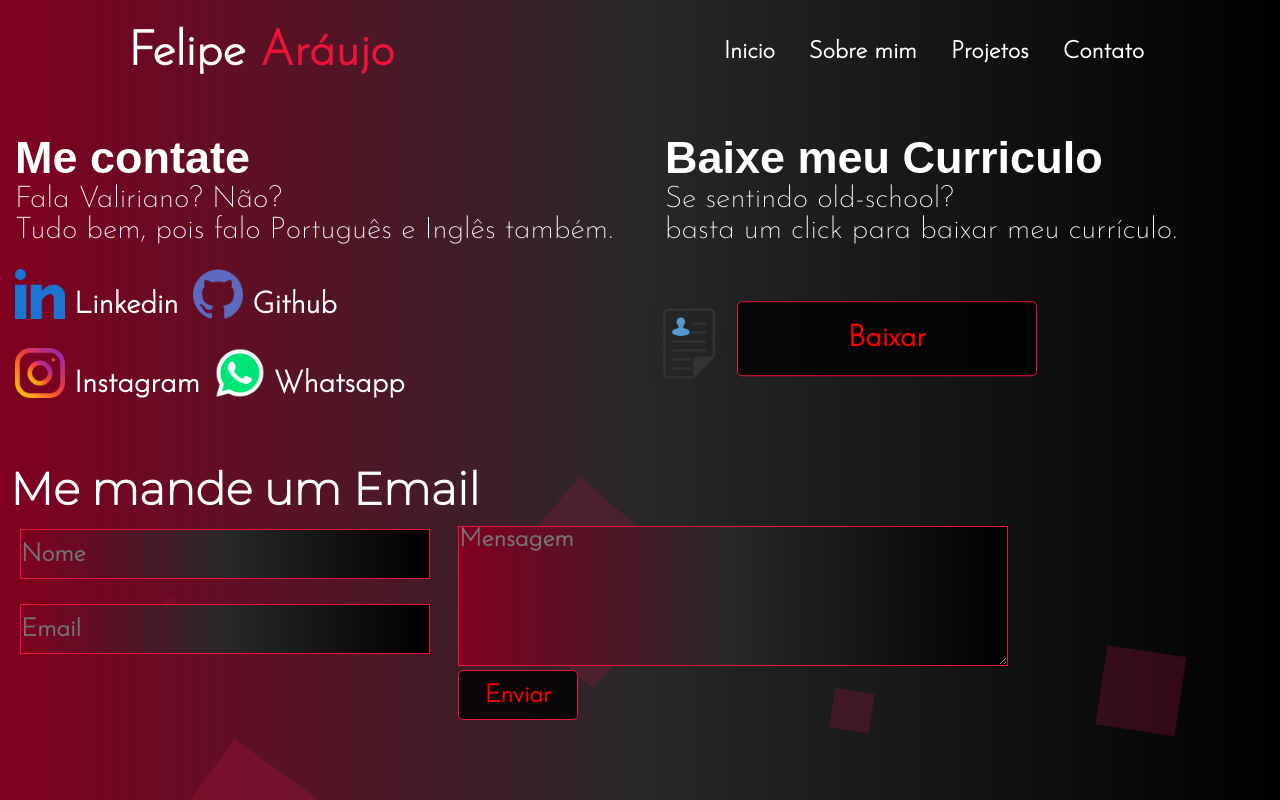
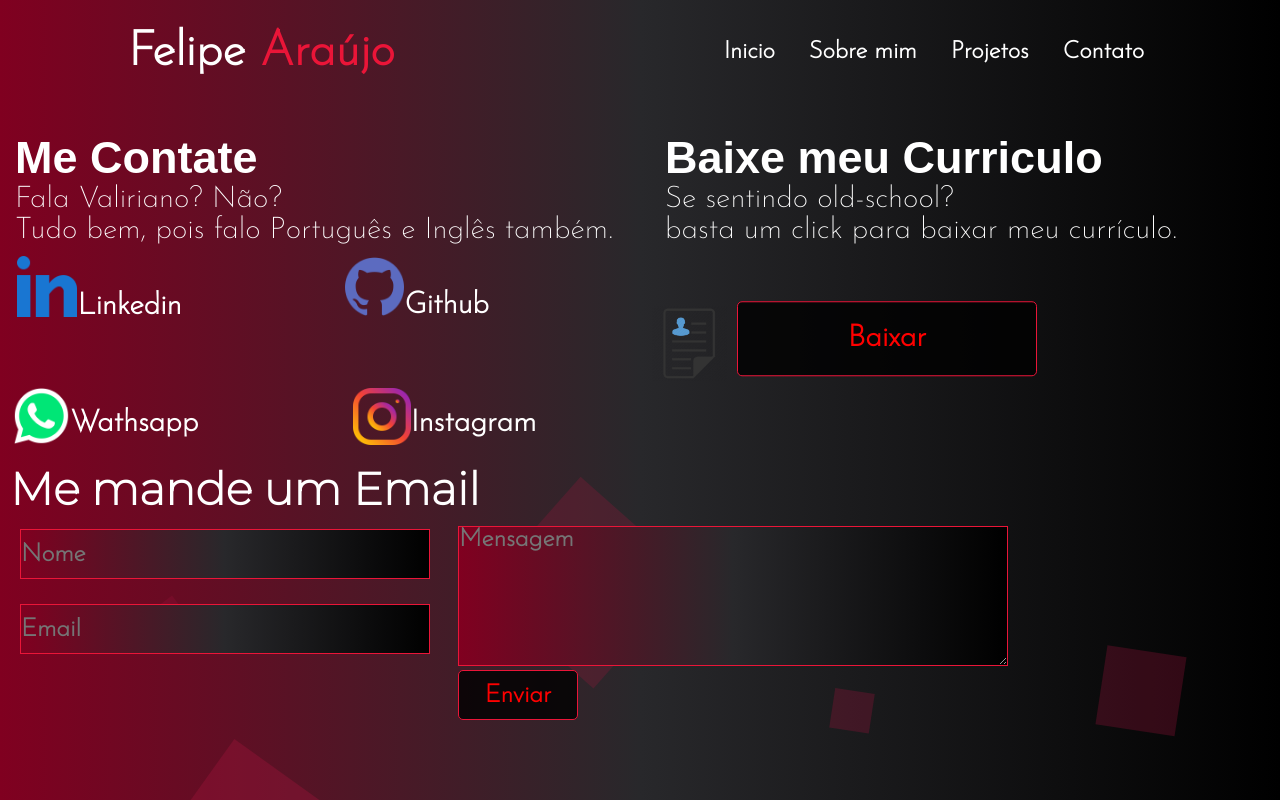
Before and after one commit to FelipeAraujoBS/Site-Portfolio, a React (Create React App) app: page /Contact in a window 1280 px wide. Built offline with nearby package versions, Linux system fonts and the light colour scheme.

Commit message:
ninth commit

```diff
--- a/src/Components/constant/Constant.js
+++ b/src/Components/constant/Constant.js
@@ -1,14 +1,13 @@
-import {BrowserRouter as Router, Switch, Route, Link} from 'react-router-dom'
+import { BrowserRouter as Router, Switch, Route, Link } from 'react-router-dom'
 import "./components.css"
 import Home from "../pages/Home/Home"
 import About from "../pages/About/About"
 import Projects from "../pages/Projects/Projects"
 import Contact from "../pages/Contact/Contact"
 import Thanks from '../pages/Thanks/Thanks'
+function Constant() {
 
-function Constant(){
-
-    function toggleMenu(){
+    function toggleMenu() {
         const nav = document.querySelector(".nav-header")
 
         nav.classList.toggle("active")
@@ -20,14 +19,15 @@ function Constant(){
                 <div className="animation-area">
                     <div className="header">
                         <nav className="nav-header">
-                                <h2 className="logo">Felipe <span className="span">Aráujo</span></h2>
+                            <h2 className="logo">Felipe <span className="span">Araújo</span></h2>
 
                             <div className="btn-mobile" onClick={toggleMenu}>
                                 <p>Menu</p>
                                 <div className="btn-hamburger"></div>
                             </div>
+                            <div className="backdrop"/>
 
-                                <ul className="ul">
+                            <ul className="ul" onClick={toggleMenu}>
                                 <li><Link to="/">Inicio</Link></li>
                                 <li><Link to="/About">Sobre mim</Link></li>
                                 <li><Link to="/Projects">Projetos</Link></li>
@@ -49,19 +49,19 @@ function Constant(){
                 </div>
                 <Switch>
                     <Route exact path="/">
-                <Home/>
+                        <Home />
                     </Route>
                     <Route path="/About">
-                <About/>
+                        <About />
                     </Route>
                     <Route path="/Contact">
-                <Contact/>
+                        <Contact />
                     </Route>
                     <Route path="/Projects">
-                <Projects/>
+                        <Projects />
                     </Route>
                     <Route path="/Thanks">
-                <Thanks/>
+                        <Thanks />
                     </Route>
                 </Switch>
             </Router>
--- a/src/Components/constant/components.css
+++ b/src/Components/constant/components.css
@@ -54,7 +54,7 @@
  .animation-area{
      width: 100%;
      min-width: 100px;
-     z-index: -1;
+     z-index: 1;
      height: auto;
      min-height: 100%;
  }
@@ -119,6 +119,7 @@
  .li{
     display: none;
 }
+
  @keyframes animate{
      0%{
          transform: translateY(0) rotate(0deg);
@@ -182,7 +183,8 @@
          cursor: pointer;
          transition: all .5s ease-in-out;
          padding: 20px;
-         margin-right: -20px;
+         margin-right: -30px;
+         z-index: 999;
      }
 
      .btn-mobile p{
@@ -233,6 +235,21 @@
      .nav-header.active .btn-hamburger::after{
          transform: rotate(-45deg) translate(35px, 35px);
      }
+
+     .backdrop{
+        position: fixed;
+        z-index: 998;
+        background-color: rgba(0, 0, 0, 0.5);
+        width: 100%;
+        height: 100vh;
+        top: 0;
+        left: 0;
+        display: none;
+    }
+
+    .nav-header.active .backdrop{
+        display: block;
+    }
  }
 
  @media (max-width: 600px){
--- a/src/Components/pages/About/About.js
+++ b/src/Components/pages/About/About.js
@@ -62,10 +62,10 @@ function About() {
                         Tenho 24 anos e sou de Salvador-BA.
                         Estudante de Eng. de Software, apaixonado por tecnologia, me encontrei programando em JavaScript.
                         <br/>
-                        Sou um Desenvolver Web com uma grande paixão por aprender.
+                        Sou um Desenvolvedor Web com uma grande paixão por aprender.
                         Domino algumas das principais tecnologias do mercado, e estou ansioso para aprender cada dia mais.
                          <br/>
-                        Posso ajudar o seu negocio desenvolvendo websites, tornando-o bem sucedido a longo prazo. <br/> <br/> Focado, atualmente, no <span className="span">desenvolvimento front-end</span>.
+                        Posso ajudar o seu negócio desenvolvendo websites, tornando-o bem sucedido a longo prazo. <br/> <br/> Focado, atualmente, no <span className="span">desenvolvimento front-end</span>.
                         </p>
                 </div>
 
--- a/src/Components/pages/Contact/Contact.css
+++ b/src/Components/pages/Contact/Contact.css
@@ -17,6 +17,10 @@
    width: 50%;
    height: 100%;
    left: 0;
+   color: white;
+}
+.contactContainer ul{
+    list-style-type: none;
 }
 .contactContainer h2{
     font-size: 70px;
@@ -34,30 +38,50 @@
     color: #fff;
     text-decoration: none;
 }
-.contactContainer .firstLI{
-    display: inline-block;
-    margin-top: -40px;
-    padding-bottom: 15px;
+.upperDiv{
+    height: 25%;
+    width: 100%;
+    position: absolute;
+    overflow: hidden;
+    display: flex;
+    justify-content: left;
+    align-items: center;
+    gap: 2.5rem;
 }
-.contactContainer .secondLI{
-    display: inline-block;
-    margin-top: -50px;
+.underDiv{
+    position: absolute;
+    height: 25%;
+    width: 100%;
+    top: 75%;
+    overflow: hidden;
+    display: flex;
+    justify-content: left;
+    align-items: center;
+    gap: 2.5rem;
+
 }
-.firstLI .img{
-    width: 50px;
-    height: 50px;
+.contactContainer .upperDiv img{
+    width: 20%;
+    height: 20%;
+    margin-bottom: -1%;
 }
-.secondLI .img{
-    width: 50px;
-    height: 50px;
+.contactContainer .underDiv img{
+    width: 20%;
+    height: 20%;
+    margin-bottom: -5%;
 }
-.contactContainer img{
-    width: 125px;
-    height: 125px;
-    margin-top: 100px;
-    margin-left: 10px;
-    margin-bottom: -6px;
-    transform: scale(1);
+.contactContainer .upperDiv{
+    display: flex;
+}
+.contactContainer .upperDiv li{
+    margin-left: 2.6%;
+}
+.contactContainer .underDiv li{
+    margin-left: 2%;
+}
+.contactContainer .upperDiv a,
+.contactContainer .underDiv a{
+    font-size: 35px;
 }
 .contactContainer ul li a img:hover{
     transform: scale(0.8);
@@ -189,31 +213,9 @@ right: 0;
 
 
 @media only screen and (max-height: 1000px){
-    .main{
+     .main{
         overflow-y: hidden;
-    }
-    /*contacContainer*/
-
-    .contactContainer h2{
-        font-size: 60px;
-        margin-top: 20px;
-    }
-    .contactContainer p{
-        font-size: 40px;
-        margin-left: 10px;
-    }
-    .p{
-        color: #fff;
-    }
-    .contactContainer ul li a img{
-        width: 100px;
-        height: 100px;
-        margin-top: 80px;
-    }
-    .contactContainer ul li a{
-        font-size: 30px;
-    }
-
+     }
     /*cContainer*/
 
     .cContainer h3{
@@ -284,17 +286,13 @@ right: 0;
         font-size: 30px;
         margin-left: 15px;
     }
-    .contactContainer ul li a img{
-        width: 75px;
-        height: 75px;
-        margin-top: 62.5px;
-        margin-left: 15px;
+    .upperDiv{
+        gap: .5rem;
     }
-    .contactContainer ul li a{
+    .contactContainer .upperDiv a,
+    .contactContainer .underDiv a{
         font-size: 30px;
-        text-decoration: none;
-        color: white;
-   }
+    }
     .cContainer h3{
         font-size: 45px;
         margin-left: 25px;
@@ -628,7 +626,7 @@ right: 0;
         height: 80px;
     }
    .emailContainer{
-       transform: translateY(140%);
+       transform: translateY(135%);
        min-height: 100vh;
    }
    .emailContainer .inputContainer{
@@ -644,7 +642,7 @@ right: 0;
        font-size: 18px;
    }
    .emailContainer .textareaContainer{
-       transform: translateY(78%);
+       transform: translateY(66%);
        padding: 1%;
    }
    .textareaContainer .textarea{
@@ -689,15 +687,16 @@ right: 0;
         height: 50px;
     }
     .emailContainer{
-        transform: translateY(240%);
+        transform: translateY(175%);
     }
     .emailContainer h2{
         font-size: 30px;
     }
     .emailContainer .inputContainer{
-        transform: translateY(62%);
+        transform: translateY(35%);
     }
     .emailContainer .textareaContainer{
+        transform: translateY(64%);
     }
     .textareaContainer .textarea{
         height: 60%;
@@ -706,6 +705,6 @@ right: 0;
         width: 25%;
         height: 15%;
         font-size: 16px;
-        transform: translate(-13%, 60%);
+        transform: translate(-13%, 75%);
     }
 }
--- a/src/Components/pages/Contact/Contact.js
+++ b/src/Components/pages/Contact/Contact.js
@@ -12,20 +12,25 @@ function Contact() {
         <div className="main">
             <div className="Contact">
                <div className="contactContainer">
-                    <h2 className="h2">Me contate</h2>
+                    <div>
+                        <h2 className="h2"> Me Contate</h2>
                         <p className="p">
                         Fala Valiriano? Não? <br />
                         Tudo bem, pois falo Português e Inglês também.
                         </p>
-
+                    </div>
+                    <div>
                         <ul>
-                        <li className="firstLI"><a href="https://www.linkedin.com/in/felipe-ar%C3%A1ujo-b87386231/" target="_blank" rel="noreferrer"><img className="img" src={linkedin} alt="linkedin" /> Linkedin</a></li>
-                        <li className="firstLI"><a href="https://github.com/FelipeAraujoBS" target="_blank" rel="noreferrer"><img className="img" src={github} alt="github" /> Github</a></li>
-                        <div>
-                        <li className="secondLI"><a href="https://www.instagram.com/felipeabsdev/" target="_blank" rel="noreferrer"><img className="img" src={instagram} alt="instagram" /> Instagram</a></li>
-                        <li className='secondLI'><a href="https://api.whatsapp.com/send?phone=5571992390048"><img className="img" src={whatsapp} alt="whatsapp"/> Whatsapp</a></li>
+                            <div className='upperDiv'>
+                                <li><a href="https://www.linkedin.com/in/felipe-ar%C3%A1ujo-b87386231/" target="_blank" rel="noreferrer"><img src={linkedin} alt="teste"/>Linkedin</a></li>
+                                <li><a href="https://github.com/FelipeAraujoBS" target="_blank" rel="noreferrer"><img src={github} alt="github"/>Github</a></li>
+                            </div>
+                            <div className="underDiv">
+                                <li><a href="https://wa.me/557192390048" target="_blank" rel="noreferrer"><img src={whatsapp} alt="whatsapp"/>Wathsapp</a></li>
+                                <li><a href="https://www.instagram.com/felipeabsdev/" target="_blank" rel="noreferrer"><img src={instagram} alt="instagram"/>Instagram</a></li>
                             </div>
                         </ul>
+                    </div>
                </div>
 
                 <div className="cContainer">
@@ -46,7 +51,7 @@ function Contact() {
                     <input className="input" type="hidden" name="_captcha" value="false" />
                     <div className="inputContainer">
                         <input className="input" type="text" name="Name" placeholder='Nome' required /> <br />
-                        <input className="input" type="text" name="Email" placeholder='Email' required /> <br />
+                        <input className="input" type="email" name="Email" placeholder='Email' required /> <br />
                     </div>
                     <div className="textareaContainer">
                         <textarea className="textarea" name="Message" placeholder='Mensagem' required /> <br />
--- a/src/Components/pages/Home/Home.js
+++ b/src/Components/pages/Home/Home.js
@@ -1,7 +1,9 @@
 import "./Home.css"
 import foto from "../../images/fotoHome.png"
 
+
 function Home() {
+
     return (
         <div>
             <div className="mainHome">
@@ -12,10 +14,8 @@ function Home() {
                     <h1 className="name">Felipe <span className="span">Araújo</span></h1>
                     <h2 className="job">Web developer</h2>
                 </div>
+
             </div>
-
-
-
         </div>
     )
 }
```
Also changed, not shown: src/Components/pages/About/About.css (+53 -173 lines), src/Components/pages/Projects/Projects.css (+28 -31 lines), src/Components/pages/Projects/Projects.js (+25 -21 lines), src/Components/pages/Home/Home.css (line endings or trailing spaces). Lines whose indentation alone changed are shown as unchanged.
